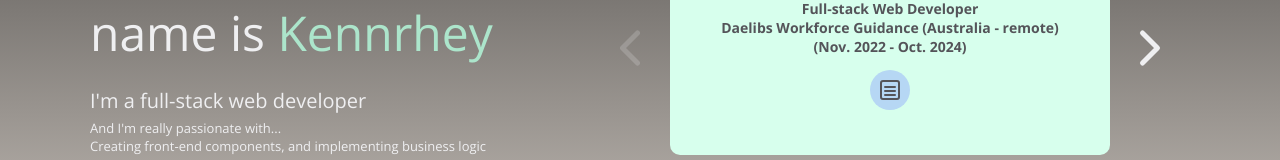
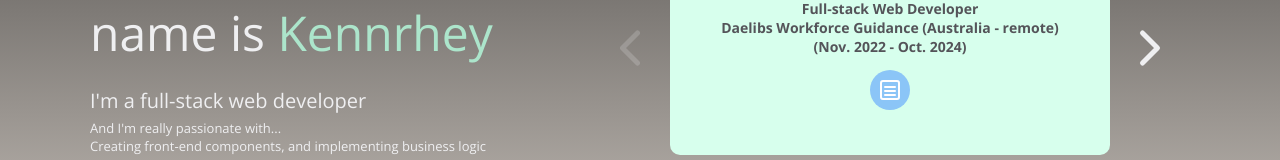
Before and after one commit to kennrheym/kennrhey-miraflores-portfolio, a Nuxt app: page / in a window 1280 px wide. In both pictures the pointer is over the element 890 px from the left and 478 px from the top of the page. Shown: the part 388-548 px from the top of the page. Built offline with nearby package versions, Linux system fonts and the light colour scheme.

Commit message:
UI: Card details icon

```diff
--- a/assets/styles/main.scss
+++ b/assets/styles/main.scss
@@ -4,6 +4,8 @@ $app--primary-color: #9147ff;
 $app--color--green: #ace5cb;
 $app--color--light-green: #d7ffed;
 $app--color--dull-blue: rgb(182, 215, 244);
+$app--color--blue: rgb(139 197 247);
+
 // Dark Mode
 $app-dark-mode--background-color: #121212;
 $app-dark-mode--color: #EFEFF1;
--- a/components/layout/main-content.vue
+++ b/components/layout/main-content.vue
@@ -106,9 +106,13 @@ const carrouselDataCount = ref(cardData.value.length)
         width: 40px;
         border-radius: 20px;
         background-color: aliceblue;
-
+        transition: background-color 0.3s;
         &:hover {
-            background-color: main.$app--color--dull-blue;
+            background-color: main.$app--color--blue;
+            & svg {
+                stroke: #FFF;
+                transition: stroke 0.4s;
+            }
         }
     }
 
```
